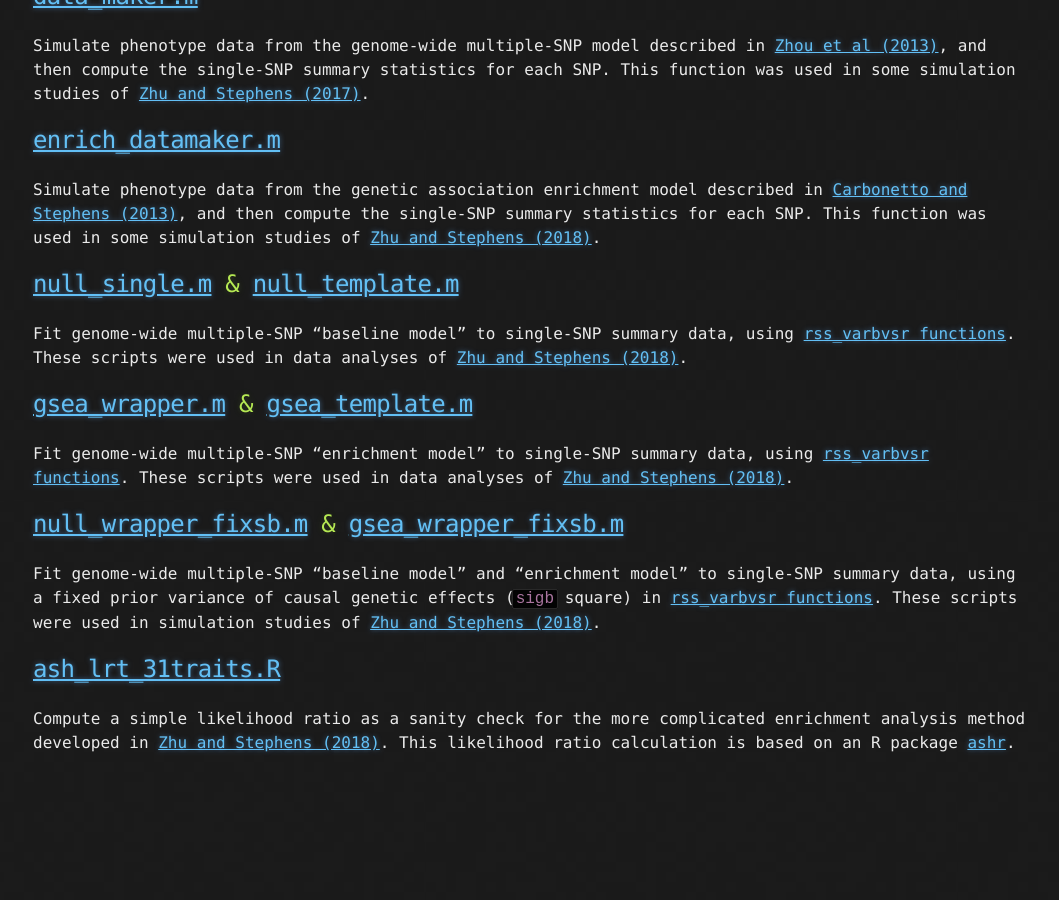
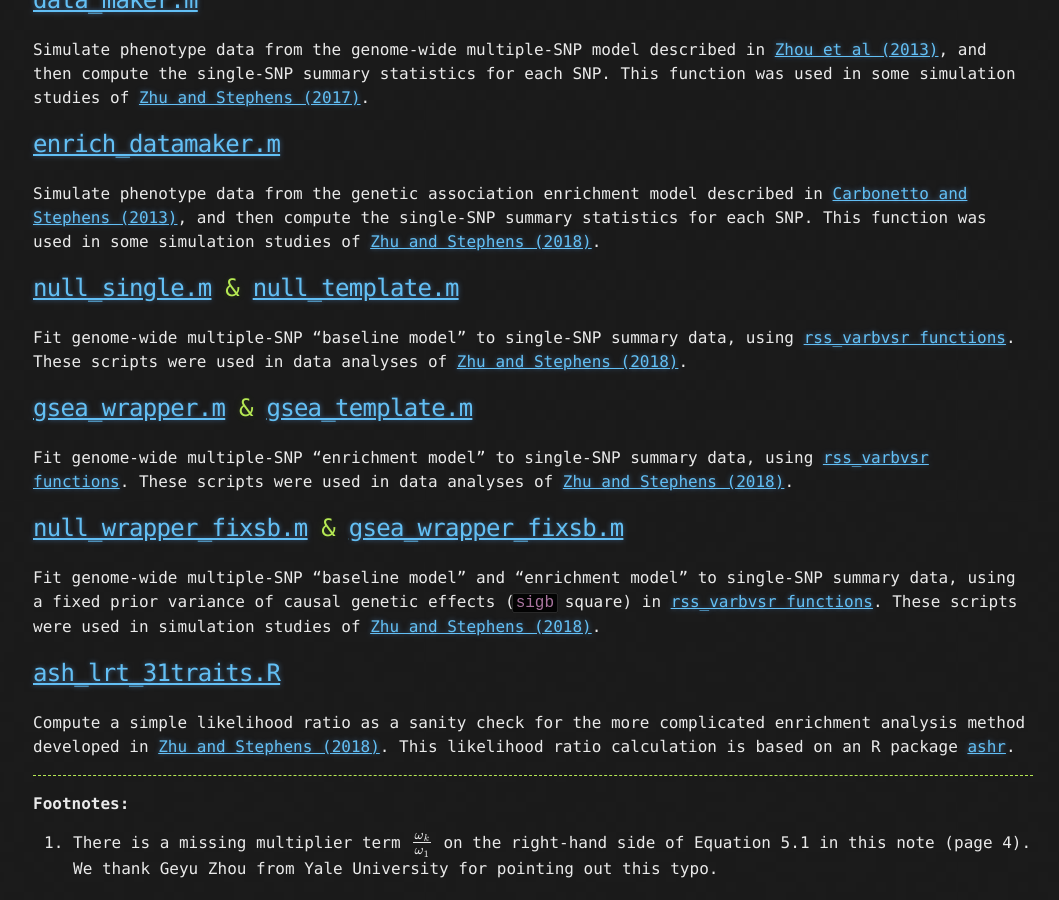
Before and after one commit to stephenslab/rss, a Jekyll site: the page built from docs/Functionalities.md, in a window 1280 px wide and 900 px high, scrolled down 2691 px. Shown: the whole window, without its empty margins (107-1166 px from the left). Built offline with Jekyll 4.4.1, drawn with Linux system fonts in a browser that asks for light colours; formulas are drawn with MathJax 3; before the commit the page ends 3466 px from its top, so only the background shows below that.

Commit message:
update software function page

```diff
--- a/docs/Functionalities.md
+++ b/docs/Functionalities.md
@@ -66,7 +66,7 @@ using a component-wise MCMC algorithm.
 Details of MCMC algorithms for [rss_bvsr.m][] and [rss_bslmm.m][] are
 available in Supplementary Appendix B of [Zhu and Stephens (2017)][]
 Details of MCMC algorithms for [rss_ash.m][] are available in this
-[unpublished note](http://www.stat.uchicago.edu/~xiangzhu/rss_mcmc.pdf).
+[unpublished note](http://www.stat.uchicago.edu/~xiangzhu/rss_mcmc.pdf)<sup>1</sup>.
 Note that only [rss_bvsr.m][] and [rss_bslmm.m][] were used to
 generate results in [Zhu and Stephens (2017)][].
 
@@ -191,3 +191,11 @@ Compute a simple likelihood ratio as a sanity check for the more
 complicated enrichment analysis method developed in [Zhu and Stephens (2018)][].
 This likelihood ratio calculation is based on an R package
 [ashr](https://cran.r-project.org/web/packages/ashr/index.html).
+
+--------
+
+**Footnotes:**
+
+1. There is a missing multiplier term $$\frac{\omega_k}{\omega_1}$$
+on the right-hand side of Equation 5.1 in this note (page 4).
+We thank Geyu Zhou from Yale University for pointing out this typo.
```
